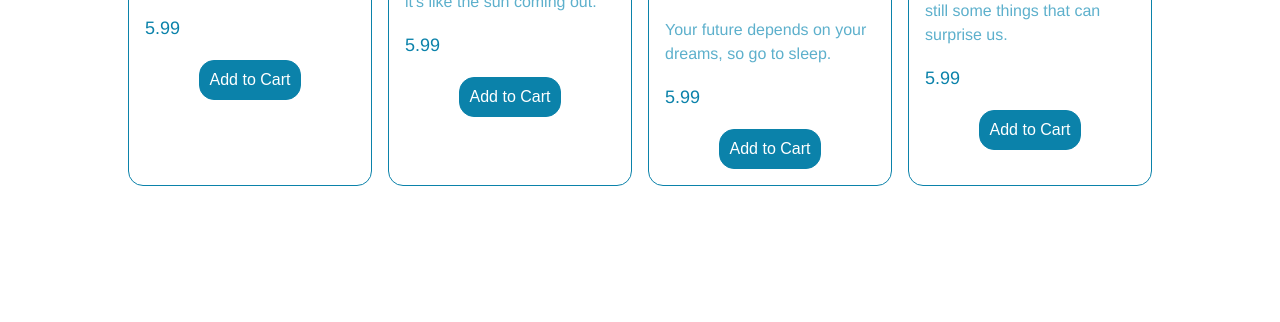
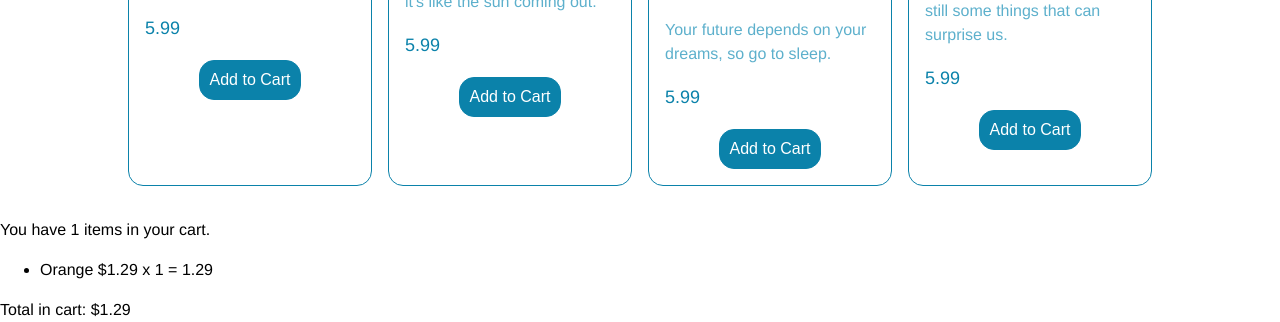
Before and after one commit to laurelmclean/mood-shop, a plain HTML site: page index.html in a window 1280 px wide. Shown: the part 1371-1693 px from the top of the page. Before the commit the page ends 1589 px from the top, so only its background shows below. Drawn offline with Linux system fonts and the light colour scheme.

Commit message:
connect cart to footer

```diff
--- a/index.html
+++ b/index.html
@@ -51,7 +51,16 @@ Located left of the colon is the key, and on the right is it's value. -->
         </div>
     </main>
     <footer>
-
+        <!-- add ul to store list of items we've creted -->
+        <div id='cart-qty'>
+            <!-- cart qty here -->
+        </div>
+        <ul id='item-list'>
+            <!-- cart items -->
+        </ul>
+        <div id='cart-total'>
+            <!-- cart total -->
+        </div>
     </footer>
     <!-- link the JS file. Declaring it as a module allows us to import -->
     <script src="scripts.js" type="module"></script>
--- a/scripts.js
+++ b/scripts.js
@@ -3,6 +3,9 @@ import data from "./data.js";
 // All of these items will be displayed in div#items. We can get this element using its id name. In order to do this, we can use the document.querySelector() function by passing the id of the element.
 
 const itemsContainer = document.querySelector("#items");
+const itemList = document.getElementById("item-list");
+const cartQty= document.getElementById("cart-qty");
+const cartTotal = document.getElementById("cart-total");
 
 // the length of our data determines how many times this loop goes around
 for (let i = 0; i < data.length; i += 1) {
@@ -74,17 +77,31 @@ function showItems() {
   //string literal using back ticks showing total number of items in cart
   //we are calling the getQty function to return the total qty
   const qty = getQty();
-  console.log(`You have ${qty} items in your cart.`);
+  //console.log(`You have ${qty} items in your cart.`);
+  cartQty.innerHTML = `You have ${qty} items in your cart.`;
+
+  let itemStr = '';
   //for loop - has a condition for how many times the loop will run, condition is checked every time
   //variable i is given initial starting value of 0
   //condition - it will loop as long as i is less than cart.length
   // += means add the value on the right to value on left
   for (let i = 0; i < cart.length; i += 1) {
     //cart[i] will show us whichever item we are currently at in the loop
-    console.log(`${cart[i].name} $${cart[i].price} x ${cart[i].qty} `)
+    // console.log(`${cart[i].name} $${cart[i].price} x ${cart[i].qty} `);
+    // const name = cart[i].name;
+    // const price = cart[i].price;
+    // const qty = cart[i].qty;
+    //this one line of code can accomplish the same as the three lines above, it will create variable for name, price, and qty
+    const { name, price, qty } = cart[i];
+    itemStr += `<li>${name}
+    $${price} x ${qty}
+    = ${qty * price} </li>`;
   };
+  itemList.innerHTML = itemStr;
+
   const total = getTotal();
-  console.log(`Total in cart: $${total}`);
+  // console.log(`Total in cart: $${total}`);
+  cartTotal.innerHTML = `Total in cart: $${total}`;
 };
 
 //get quantity
```
